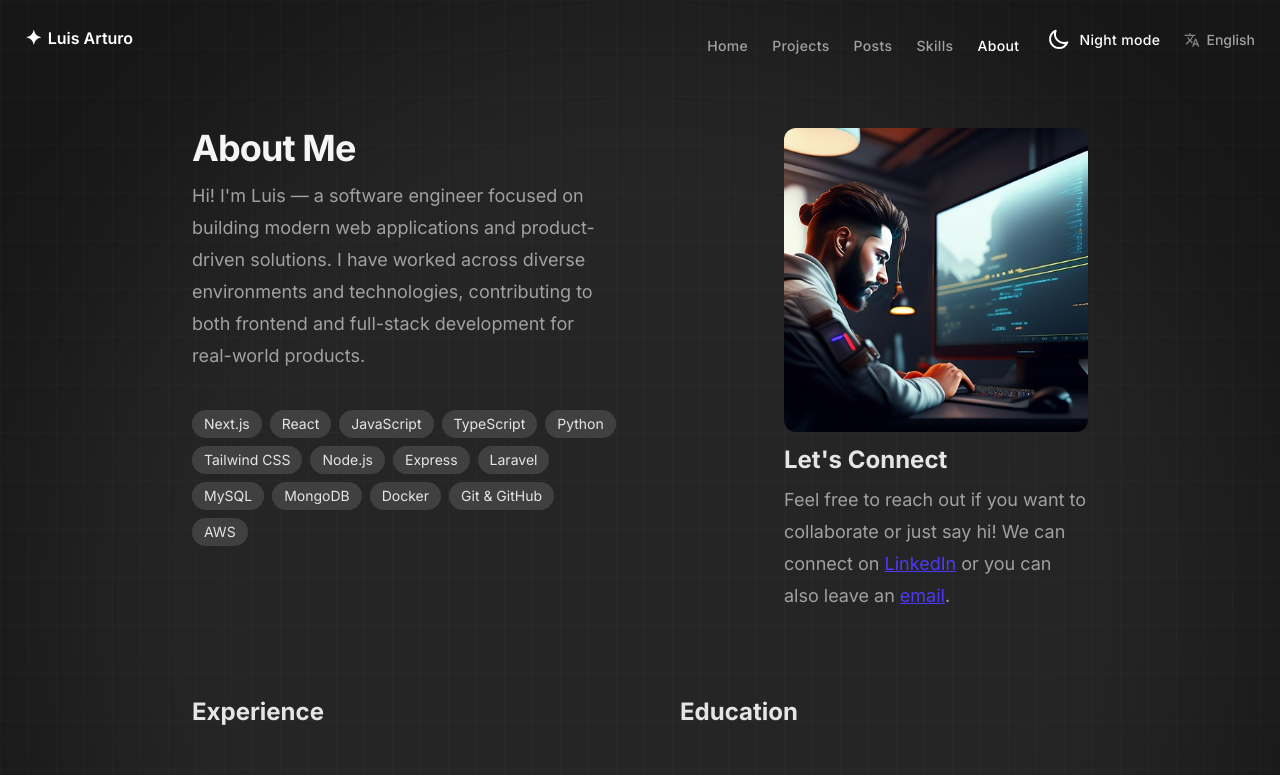
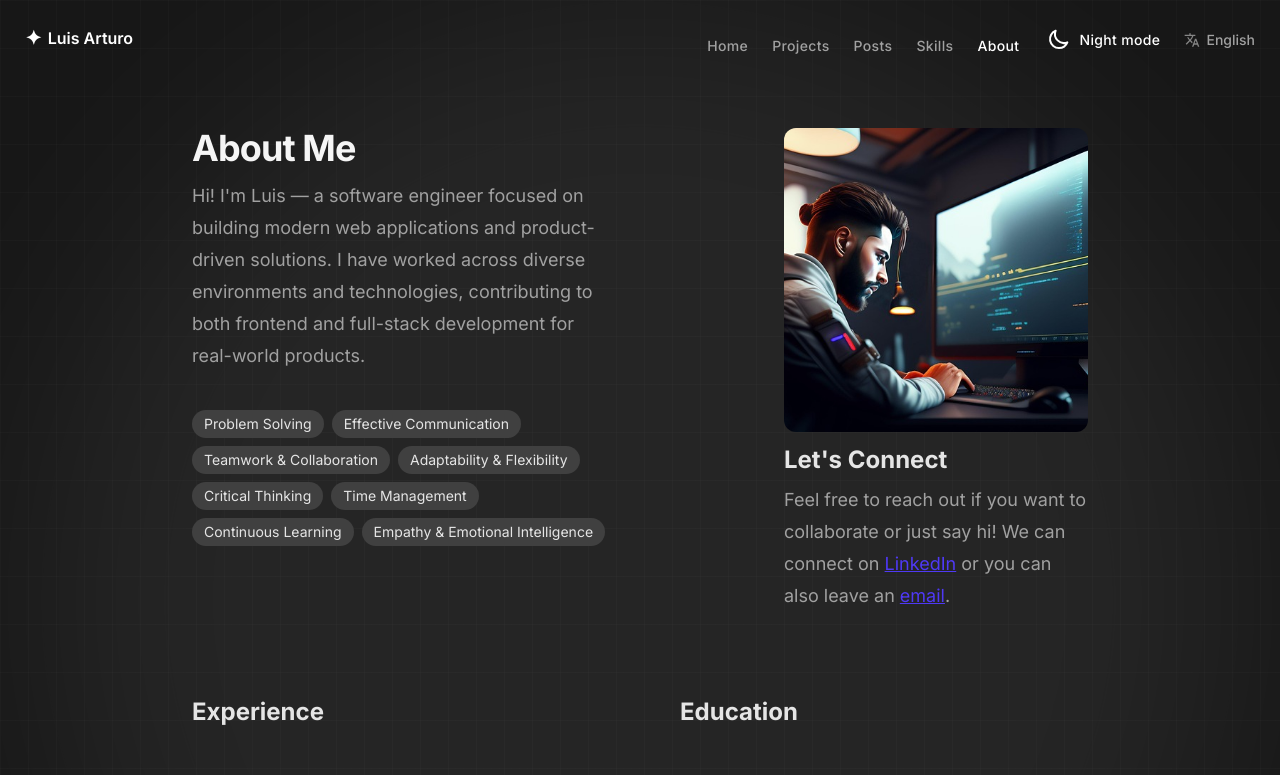
Before and after one commit to S3L1M26/portfolio-v2, a Next.js app: page /about in a window 1280 px wide. Shown: the top 775 px of the page. Built offline with nearby package versions, Linux system fonts and the light colour scheme.

Commit message:
added tech label to courses items, changed css of the courses cards

```diff
--- a/src/components/AboutContent.tsx
+++ b/src/components/AboutContent.tsx
@@ -21,7 +21,7 @@ export default function AboutContent() {
             <div className="mt-10 lg:mt-[1cm] flex flex-wrap gap-2">
               {aboutConfig.skills.map((skill, index) => (
                 <span key={index} className="px-3 py-1 text-sm bg-neutral-200 dark:bg-neutral-700 text-neutral-700 dark:text-neutral-200 rounded-full">
-                  {skill}
+                  {skill[language]}
                 </span>
               ))}
             </div>
--- a/src/components/SkillsContent.tsx
+++ b/src/components/SkillsContent.tsx
@@ -70,18 +70,29 @@ export default function SkillsContent() {
 
             <div className="grid grid-cols-1 sm:grid-cols-2 lg:grid-cols-3 gap-4">
               {skillsContent.courses.items.map((course, index) => (
+                <div
+                  key={index}
+                  className="relative flex flex-col justify-between p-5 duration-300 ease-out group rounded-2xl"
+                >
+                  {/* Capa Frontal Superior (Hover) */}
+                  <span className="absolute inset-0 z-20 block w-full h-full duration-300 ease-out bg-transparent border border-transparent border-dashed group-hover:-translate-x-1 group-hover:-translate-y-1 group-hover:border group-hover:border-neutral-300 dark:group-hover:border-neutral-600 group-hover:border-dashed rounded-2xl group-hover:bg-white dark:group-hover:bg-neutral-950 pointer-events-none"></span>
+
+                  {/* Capa Trasera / Base Estática */}
+                  <span className="absolute inset-0 z-10 block w-full h-full duration-300 ease-out border border-dashed rounded-2xl border-neutral-300 dark:border-neutral-600 group-hover:translate-x-1 group-hover:translate-y-1"></span>
+
+                  {/* Contenido Interactivo */}
                   <a
-                  key={index}
                     href={course.link}
                     target="_blank"
                     rel="noopener noreferrer"
-                  className="group flex flex-col justify-between p-5 bg-white dark:bg-neutral-800/80 rounded-2xl border border-neutral-200 dark:border-neutral-700/60 hover:border-neutral-300 dark:hover:border-neutral-500 hover:shadow-lg hover:-translate-y-1 transition-all duration-300"
+                    className="relative z-30 flex flex-col justify-between h-full duration-300 ease-out group-hover:-translate-x-1 group-hover:-translate-y-1"
                   >
                     <div>
                       <div className="flex items-center justify-between gap-2 mb-3">
-                      <span className="inline-block px-2.5 py-1 text-xs font-semibold rounded-md bg-neutral-100 dark:bg-neutral-700/60 text-neutral-600 dark:text-neutral-300">
+                        <span className="inline-block px-2.5 py-1 text-xs font-semibold rounded-md bg-neutral-100 dark:bg-neutral-800 text-neutral-600 dark:text-neutral-300">
                           {course.platform}
                         </span>
+
                         <svg
                           className="w-4 h-4 text-neutral-400 group-hover:text-neutral-900 dark:group-hover:text-white transition-colors duration-200"
                           fill="none"
@@ -99,13 +110,25 @@ export default function SkillsContent() {
                       <h4 className="text-base font-semibold text-neutral-900 dark:text-neutral-100 group-hover:text-neutral-700 dark:group-hover:text-neutral-200 transition-colors">
                         {course.title}
                       </h4>
+
+                      {/* Etiqueta de tecnología minimalista */}
+                      {course.techLabel && (
+                        <div className="mt-2 flex items-center gap-1.5">
+                          <span className="inline-flex items-center px-2 py-0.5 text-[11px] font-medium tracking-wide rounded-full bg-neutral-100 dark:bg-neutral-800/80 text-neutral-500 dark:text-neutral-400 border border-neutral-200/50 dark:border-neutral-700/50">
+                            {course.techLabel}
+                          </span>
+                        </div>
+                      )}
                     </div>
 
-                  <div className="mt-4 pt-3 border-t border-neutral-100 dark:border-neutral-700/40 flex items-center justify-between text-xs text-neutral-500 dark:text-neutral-400">
-                    <span>Credential</span>
-                    <span className="font-medium group-hover:underline">View certificate &rarr;</span>
+                    <div className="mt-4 pt-3 border-t border-neutral-200/60 dark:border-neutral-800 flex items-center justify-between text-xs text-neutral-500 dark:text-neutral-400">
+                      <span>{language === 'en' ? 'Credential' : 'Certificado'}</span>
+                      <span className="font-medium group-hover:underline">
+                        {language === 'en' ? 'View certificate' : 'Ver certificado'} &rarr;
+                      </span>
                     </div>
                   </a>
+                </div>
               ))}
             </div>
           </div>
--- a/src/config/about.ts
+++ b/src/config/about.ts
@@ -23,20 +23,38 @@ export const aboutConfig = {
     },
   ],
   skills: [
-    "Next.js",
-    "React",
-    "JavaScript",
-    "TypeScript",
-    "Python",
-    "Tailwind CSS",
-    "Node.js",
-    "Express",
-    "Laravel",
-    "MySQL",
-    "MongoDB",
-    "Docker",
-    "Git & GitHub",
-    "AWS"
+    {
+      en: "Problem Solving",
+      es: "Resolución de Problemas"
+    },
+    {
+      en: "Effective Communication",
+      es: "Comunicación Efectiva"
+    },
+    {
+      en: "Teamwork & Collaboration",
+      es: "Trabajo en Equipo y Colaboración"
+    },
+    {
+      en: "Adaptability & Flexibility",
+      es: "Adaptabilidad y Flexibilidad"
+    },
+    {
+      en: "Critical Thinking",
+      es: "Pensamiento Crítico"
+    },
+    {
+      en: "Time Management",
+      es: "Gestión del Tiempo"
+    },
+    {
+      en: "Continuous Learning",
+      es: "Aprendizaje Continuo"
+    },
+    {
+      en: "Empathy & Emotional Intelligence",
+      es: "Empatía e Inteligencia Emocional"
+    }
   ],
   experience: {
     title: {
--- a/src/config/skills.ts
+++ b/src/config/skills.ts
@@ -138,6 +138,9 @@ export const skillsContent = {
             },
             {
                 url: `${iconBaseUrl}vercel.svg`,
+                themeColors: {
+                    dark: "#FFFFFF",
+                }
             },
             {
                 url: `${iconBaseUrl}cicd.svg`,
@@ -205,41 +208,49 @@ export const skillsContent = {
                 title: "The Origins I: HTML",
                 platform: "Codédex",
                 link: "https://www.credential.net/5b284c6e-34af-4262-abd8-cacb71c59957",
+                techLabel: "HTML",
             },
             {
                 title: "The Origins II: CSS",
                 platform: "Codédex",
                 link: "https://www.codedex.io/certificates/51aa4c68-7323-4558-ab83-698c09c9a20b",
+                techLabel: "CSS",
             },
             {
                 title: "The Origins III: JavaScript",
                 platform: "Codédex",
                 link: "https://www.credential.net/0916c914-3cd5-4070-9eef-5f3348da8c03#gs.gbl995",
+                techLabel: "JavaScript",
             },
             {
                 title: "The Legend Of Python",
                 platform: "Codédex",
                 link: "https://www.credential.net/1cf17ca3-aeaa-4382-9009-c967e885262b",
+                techLabel: "Python",
             },
             {
                 title: "Framework Valley: React",
                 platform: "Codédex",
                 link: "https://www.credential.net/1ad1bf6b-71e2-497a-92fe-01c4c913a23b",
+                techLabel: "React",
             },
             {
                 title: "Learn Node.js",
                 platform: "Codecademy",
                 link: "https://www.codecademy.com/profiles/S3L1M26/certificates/240305d50b925c17868f1ac7a21a3261",
+                techLabel: "Node.js",
             },
             {
                 title: "Learn Express.js",
                 platform: "Codecademy",
                 link: "https://www.codecademy.com/profiles/S3L1M26/certificates/85396dd6e2e850ab34e904243aa464c6",
+                techLabel: "Express.js",
             },
             {
                 title: "Learn TypeScript",
                 platform: "Codecademy",
                 link: "https://www.codecademy.com/profiles/S3L1M26/certificates/56fb1e71303e37b643bb1905f31c8a09",
+                techLabel: "TypeScript",
             }
         ]
     }
```
Lines whose indentation alone changed are shown as unchanged.
